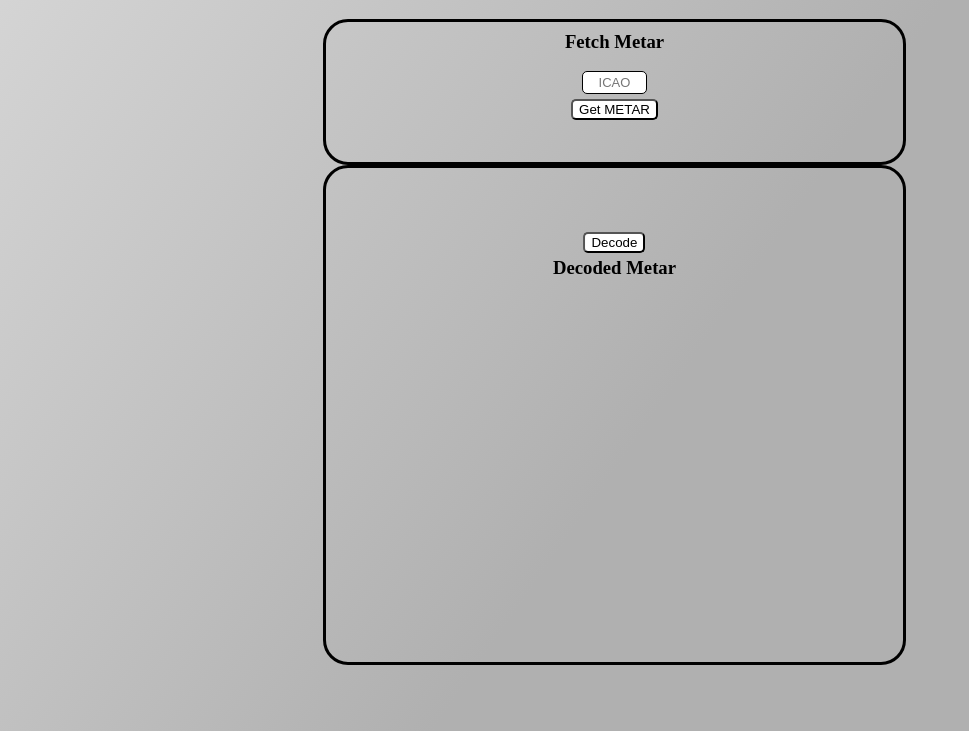
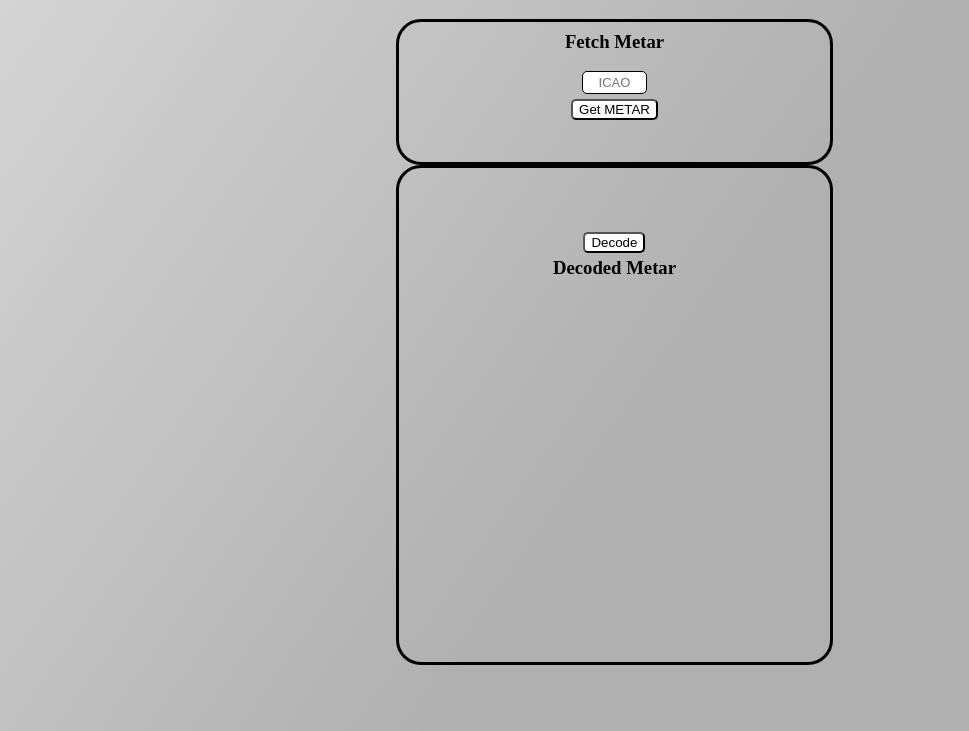
Before and after one commit to fltplnn/fltplnn.github.io, a plain HTML site: page index.html in a window 1280 px wide. Shown: the part 69-800 px from the top of the page, without its empty margins (0-969 px from the left). Drawn offline with Linux system fonts and the light colour scheme.

Commit message:
Update styles.css

```diff
--- a/styles.css
+++ b/styles.css
@@ -61,11 +61,11 @@ body {
   }
   #metarGrabber {
     grid-area: 2 / 2 / span 1 / span 1;
-    width: 100%;
+    width: 75%;
   }
   #metarDecoded {
     grid-area: 3 / 2 / span 1 / span 1;
-    width: 100%;
+    width: 75%;
   }
 }
 
```
